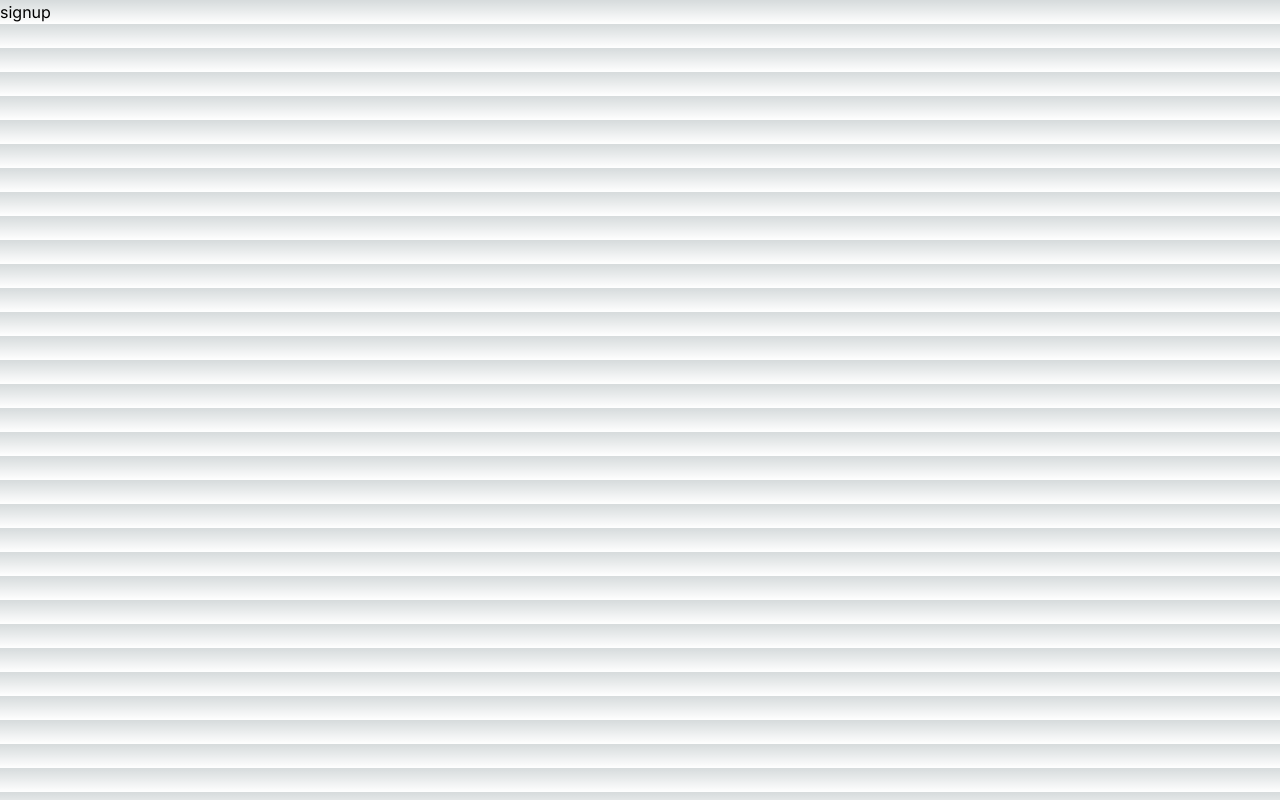
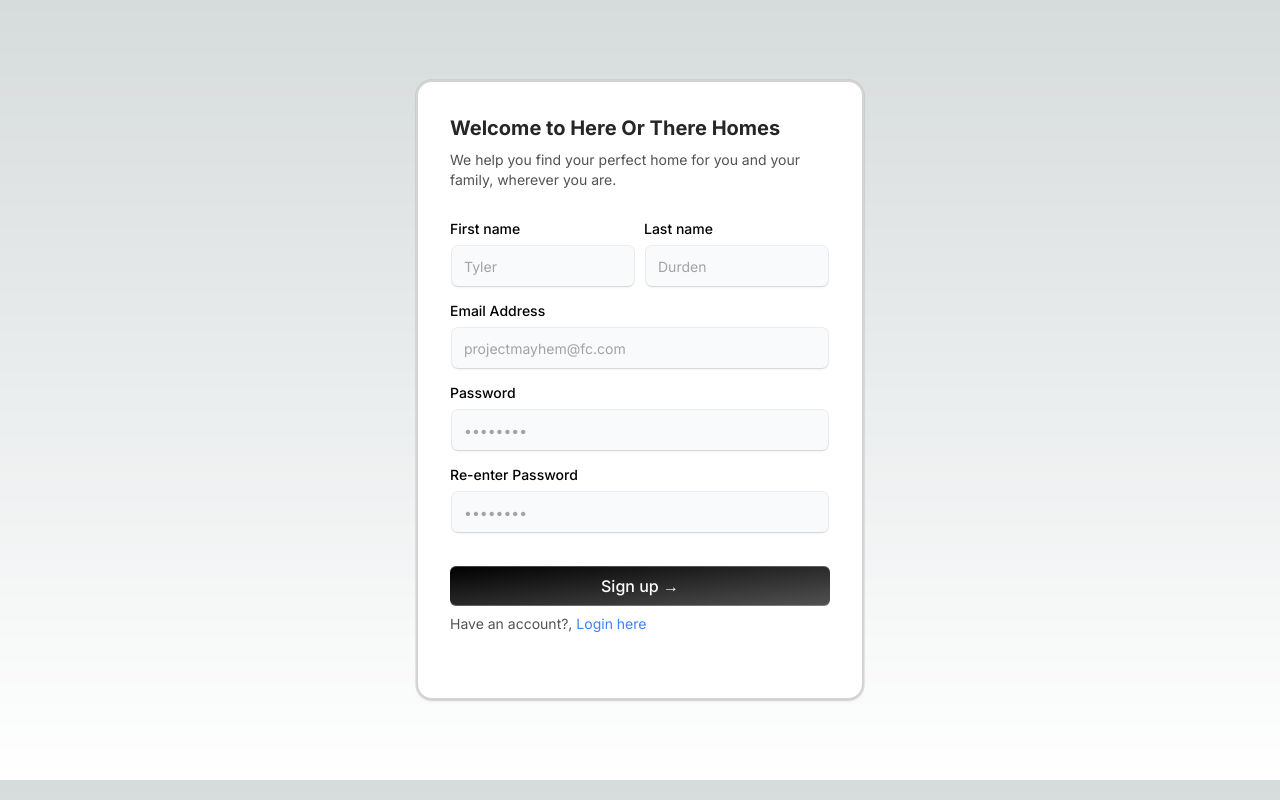
Before and after one commit to joywin2003/nextjs-auth, a Next.js app: page /signup in a window 1280 px wide. Built offline with nearby package versions, Linux system fonts and the light colour scheme.

Commit message:
login page added

```diff
--- a/src/app/signup/page.tsx
+++ b/src/app/signup/page.tsx
@@ -1,9 +1,87 @@
-import React from 'react'
+"use client";
+import React from "react";
+import { Label } from "@/components/ui/label";
+import { Input } from "@/components/ui/input";
+import { cn } from "@/utils/cn";
+import Link from "next/link";
 
-export default function SignUp() {
+export default function Signup() {
+  const handleSubmit = (e: React.FormEvent<HTMLFormElement>) => {
+    e.preventDefault();
+    console.log("Form submitted");
+  };
   return (
-    <div>
-      signup
+    <div className="">
+      <div className="m-20 border-2 border-neutral-300 dark:border-neutral-700 max-w-md w-full mx-auto rounded-none md:rounded-2xl  md:p-8 shadow-input bg-white dark:bg-black">
+        <h2 className="font-bold text-xl text-neutral-800 dark:text-neutral-200">
+          Welcome to Here Or There Homes
+        </h2>
+        <p className="text-neutral-600 text-sm max-w-sm mt-2 dark:text-neutral-300">
+          We help you find your perfect home for you and your family, wherever
+          you are.
+        </p>
+
+        <form className="my-8" onSubmit={handleSubmit}>
+          <div className="flex flex-col md:flex-row space-y-2 md:space-y-0 md:space-x-2 mb-4">
+            <LabelInputContainer>
+              <Label htmlFor="firstname">First name</Label>
+              <Input id="firstname" placeholder="Tyler" type="text" />
+            </LabelInputContainer>
+            <LabelInputContainer>
+              <Label htmlFor="lastname">Last name</Label>
+              <Input id="lastname" placeholder="Durden" type="text" />
+            </LabelInputContainer>
+          </div>
+          <LabelInputContainer className="mb-4">
+            <Label htmlFor="email">Email Address</Label>
+            <Input id="email" placeholder="projectmayhem@fc.com" type="email" />
+          </LabelInputContainer>
+          <LabelInputContainer className="mb-4">
+            <Label htmlFor="password">Password</Label>
+            <Input id="password" placeholder="••••••••" type="password" />
+          </LabelInputContainer>
+          <LabelInputContainer className="mb-8">
+            <Label htmlFor="twitterpassword">Re-enter Password</Label>
+            <Input
+              id="twitterpassword"
+              placeholder="••••••••"
+              type="twitterpassword"
+            />
+          </LabelInputContainer>
+
+          <button
+            className="bg-gradient-to-br relative group/btn from-black dark:from-zinc-900 dark:to-zinc-900 to-neutral-600 block dark:bg-zinc-800 w-full text-white rounded-md h-10 font-medium shadow-[0px_1px_0px_0px_#ffffff40_inset,0px_-1px_0px_0px_#ffffff40_inset] dark:shadow-[0px_1px_0px_0px_var(--zinc-800)_inset,0px_-1px_0px_0px_var(--zinc-800)_inset]"
+            type="submit"
+          >
+            Sign up &rarr;
+            <BottomGradient />
+          </button>
+          <p className="text-neutral-600 text-sm mt-2 dark:text-neutral-300">Have an account?, <Link className="text-blue-500" href="/login">Login here</Link></p>
+        </form>
+      </div>
     </div>
-  )
+  );
 }
+
+const LabelInputContainer = ({
+  children,
+  className,
+}: {
+  children: React.ReactNode;
+  className?: string;
+}) => {
+  return (
+    <div className={cn("flex flex-col space-y-2 w-full", className)}>
+      {children}
+    </div>
+  );
+};
+
+const BottomGradient = () => {
+  return (
+    <>
+      <span className="group-hover/btn:opacity-100 block transition duration-500 opacity-0 absolute h-px w-full -bottom-px inset-x-0 bg-gradient-to-r from-transparent via-cyan-500 to-transparent" />
+      <span className="group-hover/btn:opacity-100 blur-sm block transition duration-500 opacity-0 absolute h-px w-1/2 mx-auto -bottom-px inset-x-10 bg-gradient-to-r from-transparent via-indigo-500 to-transparent" />
+    </>
+  );
+};
--- /dev/null
+++ b/src/components/ui/input.tsx
@@ -0,0 +1,61 @@
+// Input component extends from shadcnui - https://ui.shadcn.com/docs/components/input
+"use client";
+import * as React from "react";
+import { cn } from "@/utils/cn";
+import { useMotionTemplate, useMotionValue, motion } from "framer-motion";
+
+export interface InputProps
+  extends React.InputHTMLAttributes<HTMLInputElement> {}
+
+const Input = React.forwardRef<HTMLInputElement, InputProps>(
+  ({ className, type, ...props }, ref) => {
+    const radius = 100; // change this to increase the rdaius of the hover effect
+    const [visible, setVisible] = React.useState(false);
+
+    let mouseX = useMotionValue(0);
+    let mouseY = useMotionValue(0);
+
+    function handleMouseMove({ currentTarget, clientX, clientY }: any) {
+      let { left, top } = currentTarget.getBoundingClientRect();
+
+      mouseX.set(clientX - left);
+      mouseY.set(clientY - top);
+    }
+    return (
+      <motion.div
+        style={{
+          background: useMotionTemplate`
+        radial-gradient(
+          ${visible ? radius + "px" : "0px"} circle at ${mouseX}px ${mouseY}px,
+          var(--blue-500),
+          transparent 80%
+        )
+      `,
+        }}
+        onMouseMove={handleMouseMove}
+        onMouseEnter={() => setVisible(true)}
+        onMouseLeave={() => setVisible(false)}
+        className="p-[2px] rounded-lg transition duration-300 group/input"
+      >
+        <input
+          type={type}
+          className={cn(
+            `flex h-10 w-full border-none bg-gray-50 dark:bg-zinc-800 text-black dark:text-white shadow-input rounded-md px-3 py-2 text-sm  file:border-0 file:bg-transparent
+          file:text-sm file:font-medium placeholder:text-neutral-400 dark:placeholder-text-neutral-600
+          focus-visible:outline-none focus-visible:ring-[2px]  focus-visible:ring-neutral-400 dark:focus-visible:ring-neutral-600
+           disabled:cursor-not-allowed disabled:opacity-50
+           dark:shadow-[0px_0px_1px_1px_var(--neutral-700)]
+           group-hover/input:shadow-none transition duration-400
+           `,
+            className
+          )}
+          ref={ref}
+          {...props}
+        />
+      </motion.div>
+    );
+  }
+);
+Input.displayName = "Input";
+
+export { Input };
--- /dev/null
+++ b/src/components/ui/label.tsx
@@ -0,0 +1,24 @@
+// Label component extends from shadcnui - https://ui.shadcn.com/docs/components/label
+
+"use client";
+import * as React from "react";
+import * as LabelPrimitive from "@radix-ui/react-label";
+
+import { cn } from "@/utils/cn";
+
+const Label = React.forwardRef<
+  React.ElementRef<typeof LabelPrimitive.Root>,
+  React.ComponentPropsWithoutRef<typeof LabelPrimitive.Root>
+>(({ className, ...props }, ref) => (
+  <LabelPrimitive.Root
+    ref={ref}
+    className={cn(
+      "text-sm font-medium text-black dark:text-white leading-none peer-disabled:cursor-not-allowed peer-disabled:opacity-70",
+      className
+    )}
+    {...props}
+  />
+));
+Label.displayName = LabelPrimitive.Root.displayName;
+
+export { Label };
--- /dev/null
+++ b/src/utils/cn.ts
@@ -0,0 +1,6 @@
+import { ClassValue, clsx } from "clsx";
+import { twMerge } from "tailwind-merge";
+
+export function cn(...inputs: ClassValue[]) {
+  return twMerge(clsx(inputs));
+}
--- a/tailwind.config.ts
+++ b/tailwind.config.ts
@@ -1,4 +1,10 @@
 import type { Config } from "tailwindcss";
+
+
+const {
+  default: flattenColorPalette,
+} = require("tailwindcss/lib/util/flattenColorPalette");
+
 
 const config: Config = {
   content: [
@@ -13,8 +19,23 @@
         "gradient-conic":
           "conic-gradient(from 180deg at 50% 50%, var(--tw-gradient-stops))",
       },
+      boxShadow: {
+        input: `0px 2px 3px -1px rgba(0,0,0,0.1), 0px 1px 0px 0px rgba(25,28,33,0.02), 0px 0px 0px 1px rgba(25,28,33,0.08)`,
+      },
     },
   },
-  plugins: [],
+  plugins: [addVariablesForColors],
 };
 export default config;
+
+
+function addVariablesForColors({ addBase, theme }: any) {
+  let allColors = flattenColorPalette(theme("colors"));
+  let newVars = Object.fromEntries(
+    Object.entries(allColors).map(([key, val]) => [`--${key}`, val])
+  );
+
+  addBase({
+    ":root": newVars,
+  });
+}
```
Also changed, not shown: package.json (+6 -1 lines), 1 other file (tests, documents, lock files or other folders).
